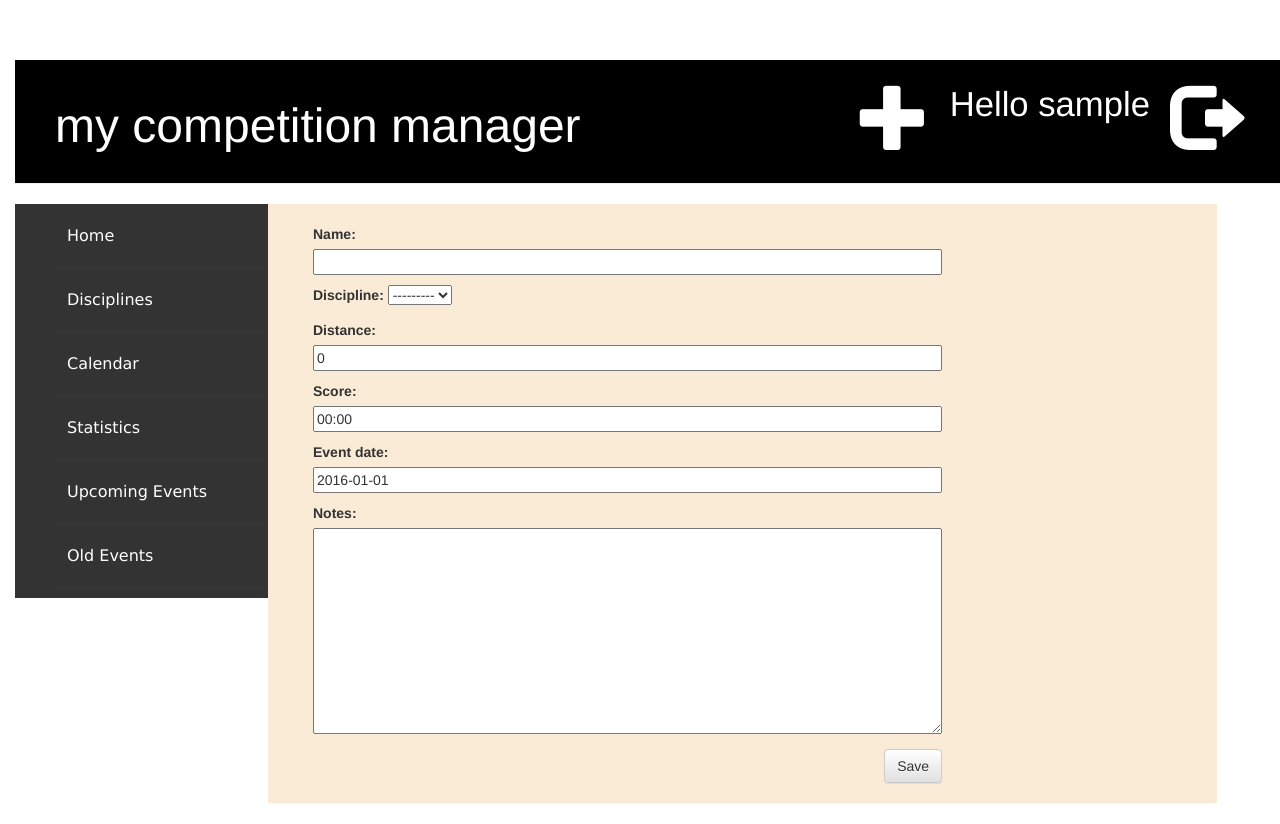
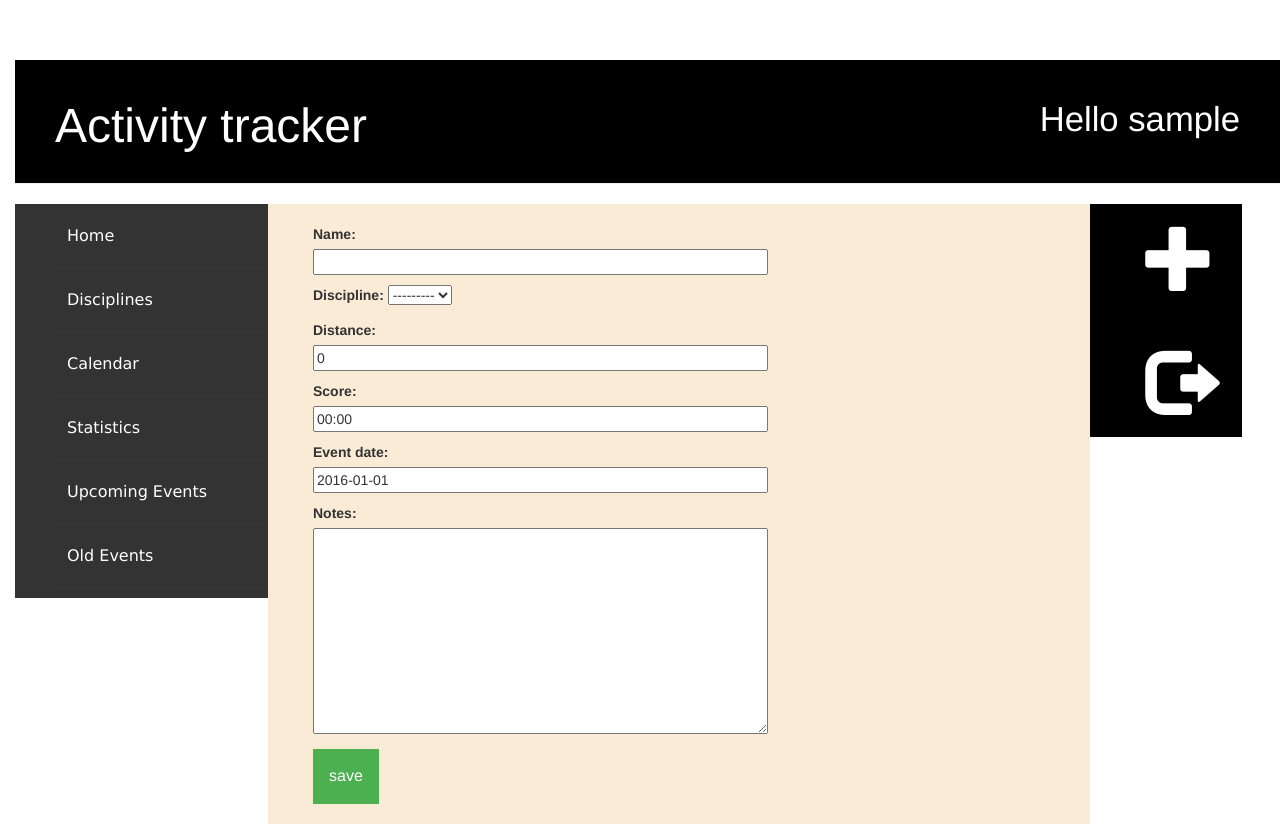
Before and after one commit to annna5/ActivityTracker, a Django app: page /comp/new/ in a window 1280 px wide. Before the commit the page ends 803 px from the top, so only its background shows below. Run offline with Django 3.2, Linux system fonts and the light colour scheme; the visitor is signed in with stand-in values (Sample User, id 1); data that the repository does not hold is empty; some libraries are stand-ins or nearby versions.

Commit message:
buttons refactored

```diff
--- a/sport/static/css/sport.css
+++ b/sport/static/css/sport.css
@@ -63,6 +63,8 @@ h1, h2, h3, h4 {
     font-size: 70px;
 }
 
+/*LEFT MENU*/
+
 #cssmenu {
     background: #333;
     list-style: none;
@@ -101,10 +103,51 @@ h1, h2, h3, h4 {
     display: flex;
 }
 
+/*RIGHT MENU*/
+
+
+#rightpanel {
+    background: black;
+    list-style: none;
+    margin-right: 3%;
+    padding: 20px 15px 15px 15px;
+    width: 12%;
+    position: relative;
+    float:right;
+}
+
+#rightpanel li {
+    list-style: none;
+
+}
+
+#rightpanel a {
+    background: black;
+    border-bottom: 0px solid #393939;
+    color: white;
+    margin: 0;
+    /*padding: 8px 12px;*/
+    text-decoration: none;
+    font-weight: normal;
+    height: 4em;
+    font-size: medium;
+    display: flex;
+    align-items: center;
+}
+
+#rightpanel a:hover {
+    background: black url("../images/hover.gif") left center no-repeat;
+    color: #fff;
+    /*padding-bottom: 8px;*/
+    display: flex;
+}
+
+/*MAIN PANEL*/
+
 .container {
     background-color: antiquewhite;
     position: relative;
-    width: 75%;
+    width: 65%;
     margin: 0;
      overflow: hidden;
     padding: 10px 30px;
--- a/sport/templates/sport/base.html
+++ b/sport/templates/sport/base.html
@@ -12,29 +12,11 @@
     <script src="script.js"></script>
 </head>
 <body>
-{#<div class="page-header">#}
-{#    {% if user.is_authenticated %}#}
-{#        <a href="{% url 'post_new' %}" class="top-menu"><span class="glyphicon glyphicon-plus"></span></a>#}
-{#        <a href="{% url 'post_draft_list' %}" class="top-menu"><span class="glyphicon glyphicon-edit"></span></a>#}
-{#        <p class="top-menu">Hello {{ user.username }}#}
-{#            <small>(<a href="{% url 'django.contrib.auth.views.logout' %}">Log out</a>)</small>#}
-{#        </p>#}
-{#    {% else %}#}
-{#        <a href="{% url 'django.contrib.auth.views.login' %}" class="top-menu"><span#}
-{#                class="glyphicon glyphicon-lock"></span></a>#}
-{#    {% endif %}#}
-{#    <h1><a href="{% url 'blog.views.post_list' %}">Django Girls</a></h1>#}
-{#</div>#}
 <div class="page-header">
     {% if user.is_authenticated %}
-        <a href="{% url 'django.contrib.auth.views.logout' %}" class="top-menu"><span class="glyphicon glyphicon-log-out"></span></a>
-        <p class="top-menu">Hello {{ user.username }} </p>
-        <a href="{% url 'competition_new' %}" class="top-menu"><span class="glyphicon glyphicon-plus"></span></a>
-    {% else %}
-        <a href="{% url 'django.contrib.auth.views.login' %}" class="top-menu"><span class="glyphicon glyphicon-log-in"></span></a>
-        <a href="/accounts/register" class="top-menu"><span class="glyphicon glyphicon-plus-sign"></span></a>
+        <h2 class="top-menu">Hello {{ user.username }} </h2>
     {% endif %}
-    <h1>my competition manager</h1>
+    <h1>Activity tracker</h1>
 
 </div>
 
@@ -49,6 +31,31 @@
     </ul>
 </div>
 
+<div id='rightpanel'>
+    {% if user.is_authenticated %}
+        <ul>
+            <li>
+                <a href="{% url 'competition_new' %}" title="New activity"><span class="glyphicon glyphicon-plus"></span></a>
+            </li>
+            <li><br/><br/><br/></li>
+            <li>
+                <a href="{% url 'django.contrib.auth.views.logout' %}" title="Log out"><span class="glyphicon glyphicon-log-out"></span></a>
+
+            </li>
+        </ul>
+    {% else %}
+        <ul>
+            <li>
+                <a href="{% url 'django.contrib.auth.views.login' %}" title="Log in"><span class="glyphicon glyphicon-log-in"></span></a>
+            </li>
+                        <li><br/><br/><br/></li>
+
+            <li><a href="/accounts/register" title="Register"><span class="glyphicon glyphicon-plus-sign"></span></a>
+            </li>
+        </ul>
+    {% endif %}
+</div>
+
 <div class="content container">
     <div class="row">
         <div class="container">
--- a/sport/templates/sport/comp_detail.html
+++ b/sport/templates/sport/comp_detail.html
@@ -9,8 +9,10 @@
         </div>
         {#        {% endif %}#}
         {% if user.is_authenticated %}
-            <a class="btn btn-default" href="{% url 'comp_edit' pk=comp.pk %}"><span class="glyphicon glyphicon-pencil"></span></a>
-            <a class="btn btn-default" href="{% url 'comp_remove' pk=comp.pk %}"><span class="glyphicon glyphicon-remove"></span></a>
+            <a href="{% url 'comp_edit' pk=comp.pk %}"><button class="dropbtn">Edit</button></a>
+
+            <a href="{% url 'comp_remove' pk=comp.pk %}"><button class="dropbtn">Remove</button></a>
+
 
         {% endif %}
         <h1>{{ comp.name }}</h1>
--- a/sport/templates/sport/comp_edit.html
+++ b/sport/templates/sport/comp_edit.html
@@ -36,7 +36,7 @@
         {% csrf_token %}
 
         {{ form.as_p }}
-        <button type="submit" class="save btn btn-default">Save</button>
+        <button class="dropbtn">save</button>
 
 
 
```
